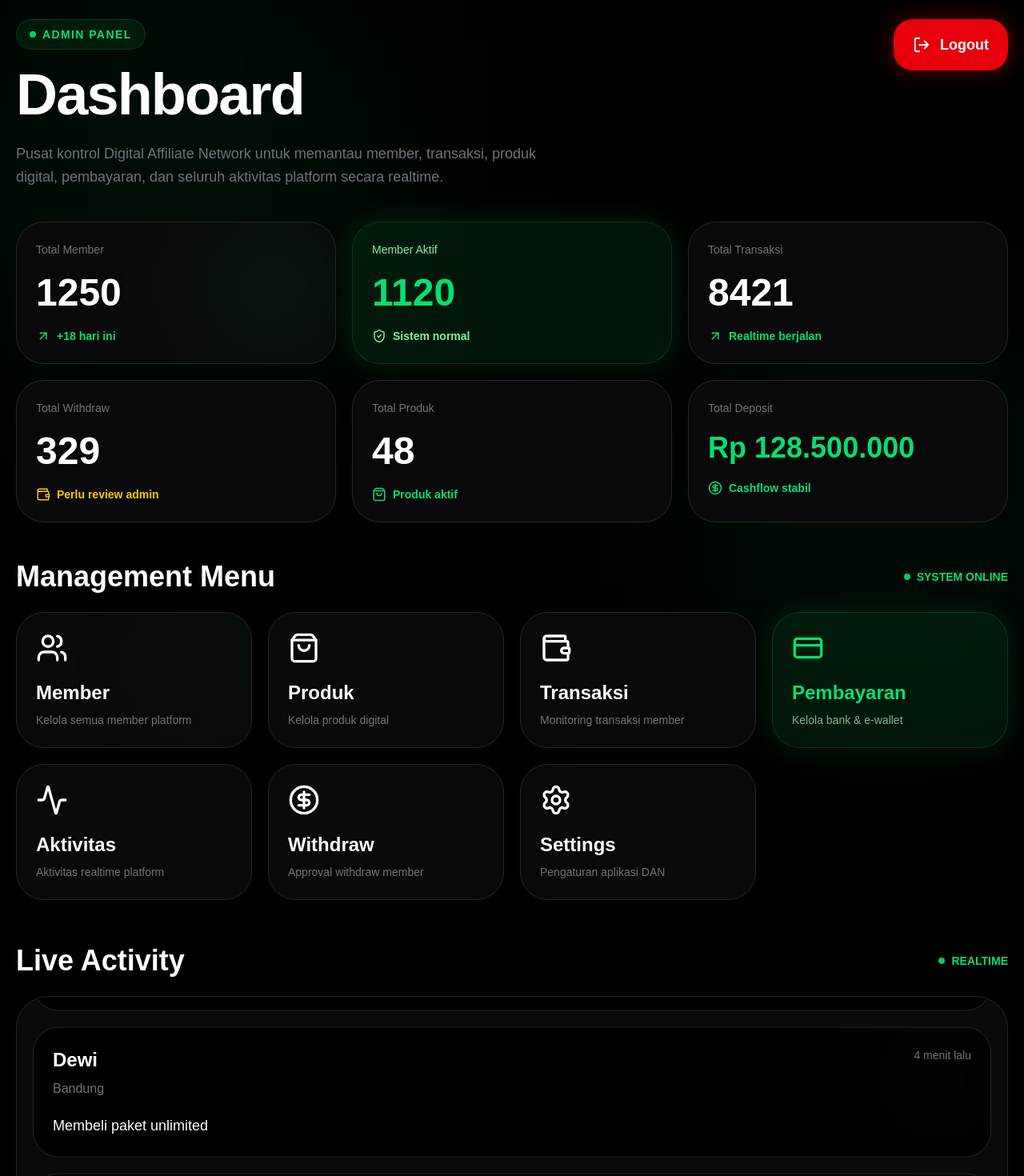
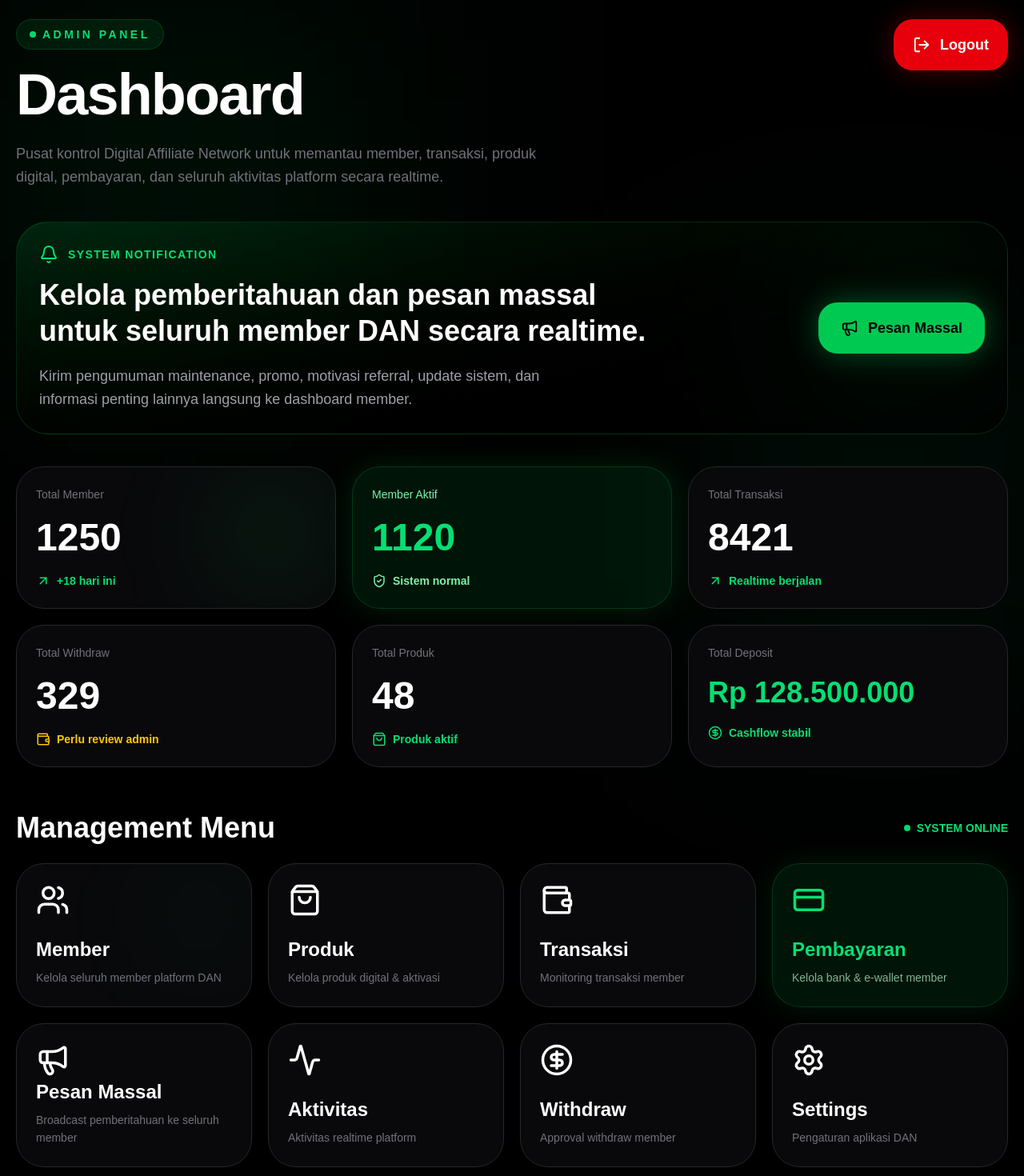
Before and after one commit to ibasnanna-sys/dan-app, a Next.js app: page /admin in a window 1280 px wide. Shown: the top 1470 px of the page at 80% size. Built offline with nearby package versions, Linux system fonts and the light colour scheme.

Commit message:
Update page.tsx

```diff
--- a/src/app/admin/page.tsx
+++ b/src/app/admin/page.tsx
@@ -12,6 +12,8 @@ import {
   ShieldCheck,
   CircleDollarSign,
   LogOut,
+  Megaphone,
+  Bell,
 } from "lucide-react";
 
 export default function AdminPage() {
@@ -79,7 +81,7 @@ export default function AdminPage() {
 
               <div className="w-2 h-2 rounded-full bg-green-400 animate-pulse"></div>
 
-              <span className="text-green-400 text-sm font-black tracking-widest">
+              <span className="text-green-400 text-sm font-black tracking-[0.25em]">
                 ADMIN PANEL
               </span>
 
@@ -95,13 +97,60 @@ export default function AdminPage() {
 
           </div>
 
-          <button className="h-16 px-6 rounded-3xl bg-red-600 hover:bg-red-500 transition flex items-center gap-3 font-black text-lg shadow-[0_0_30px_rgba(255,0,0,0.35)]">
+          <button className="h-16 px-6 rounded-3xl bg-red-600 hover:bg-red-500 transition-all duration-300 flex items-center gap-3 font-black text-lg shadow-[0_0_35px_rgba(255,0,0,0.30)]">
 
             <LogOut size={22} />
 
             Logout
 
           </button>
+
+        </div>
+
+        {/* QUICK ALERT */}
+        <div className="relative overflow-hidden rounded-[40px] border border-green-500/20 bg-gradient-to-br from-green-500/15 to-black mt-10 p-7">
+
+          <div className="absolute top-0 right-0 w-56 h-56 bg-green-500/10 blur-[120px] rounded-full"></div>
+
+          <div className="relative z-10 flex flex-col lg:flex-row lg:items-center lg:justify-between gap-6">
+
+            <div>
+
+              <div className="flex items-center gap-3 mb-4">
+
+                <Bell
+                  size={24}
+                  className="text-green-400"
+                />
+
+                <span className="text-green-400 font-black tracking-widest text-sm">
+                  SYSTEM NOTIFICATION
+                </span>
+
+              </div>
+
+              <h2 className="text-3xl md:text-4xl font-black leading-tight max-w-3xl">
+                Kelola pemberitahuan dan pesan massal untuk seluruh member DAN secara realtime.
+              </h2>
+
+              <p className="text-zinc-400 mt-5 text-lg leading-relaxed max-w-2xl">
+                Kirim pengumuman maintenance, promo, motivasi referral, update sistem, dan informasi penting lainnya langsung ke dashboard member.
+              </p>
+
+            </div>
+
+            <Link
+              href="/admin/announcements"
+              className="h-16 px-7 rounded-3xl bg-green-500 hover:bg-green-400 transition-all duration-300 text-black font-black text-lg flex items-center justify-center gap-3 shadow-[0_0_40px_rgba(0,255,120,0.30)] whitespace-nowrap"
+            >
+
+              <Megaphone size={22} />
+
+              Pesan Massal
+
+            </Link>
+
+          </div>
 
         </div>
 
@@ -272,7 +321,7 @@ export default function AdminPage() {
         </div>
 
         {/* MENU */}
-        <div className="mt-12">
+        <div className="mt-14">
 
           <div className="flex items-center justify-between mb-6">
 
@@ -296,7 +345,7 @@ export default function AdminPage() {
 
             <Link
               href="/admin/members"
-              className="group relative overflow-hidden rounded-[35px] border border-zinc-800 bg-zinc-950 min-h-[170px] p-6 hover:border-green-500 transition"
+              className="group relative overflow-hidden rounded-[35px] border border-zinc-800 bg-zinc-950 min-h-[180px] p-6 hover:border-green-500 transition-all duration-300"
             >
 
               <div className="absolute top-0 right-0 w-32 h-32 bg-green-500/5 blur-3xl rounded-full"></div>
@@ -304,7 +353,7 @@ export default function AdminPage() {
               <div className="relative z-10 flex flex-col justify-between h-full">
 
                 <Users
-                  size={40}
+                  size={42}
                   className="text-white"
                 />
 
@@ -314,8 +363,8 @@ export default function AdminPage() {
                     Member
                   </h3>
 
-                  <p className="text-zinc-500 text-sm mt-2">
-                    Kelola semua member platform
+                  <p className="text-zinc-500 text-sm mt-2 leading-relaxed">
+                    Kelola seluruh member platform DAN
                   </p>
 
                 </div>
@@ -326,13 +375,13 @@ export default function AdminPage() {
 
             <Link
               href="/admin/products"
-              className="group relative overflow-hidden rounded-[35px] border border-zinc-800 bg-zinc-950 min-h-[170px] p-6 hover:border-green-500 transition"
+              className="group relative overflow-hidden rounded-[35px] border border-zinc-800 bg-zinc-950 min-h-[180px] p-6 hover:border-green-500 transition-all duration-300"
             >
 
               <div className="relative z-10 flex flex-col justify-between h-full">
 
                 <ShoppingBag
-                  size={40}
+                  size={42}
                   className="text-white"
                 />
 
@@ -342,8 +391,8 @@ export default function AdminPage() {
                     Produk
                   </h3>
 
-                  <p className="text-zinc-500 text-sm mt-2">
-                    Kelola produk digital
+                  <p className="text-zinc-500 text-sm mt-2 leading-relaxed">
+                    Kelola produk digital & aktivasi
                   </p>
 
                 </div>
@@ -354,13 +403,13 @@ export default function AdminPage() {
 
             <Link
               href="/admin/transactions"
-              className="group relative overflow-hidden rounded-[35px] border border-zinc-800 bg-zinc-950 min-h-[170px] p-6 hover:border-green-500 transition"
+              className="group relative overflow-hidden rounded-[35px] border border-zinc-800 bg-zinc-950 min-h-[180px] p-6 hover:border-green-500 transition-all duration-300"
             >
 
               <div className="relative z-10 flex flex-col justify-between h-full">
 
                 <Wallet
-                  size={40}
+                  size={42}
                   className="text-white"
                 />
 
@@ -370,7 +419,7 @@ export default function AdminPage() {
                     Transaksi
                   </h3>
 
-                  <p className="text-zinc-500 text-sm mt-2">
+                  <p className="text-zinc-500 text-sm mt-2 leading-relaxed">
                     Monitoring transaksi member
                   </p>
 
@@ -382,13 +431,13 @@ export default function AdminPage() {
 
             <Link
               href="/admin/payment"
-              className="group relative overflow-hidden rounded-[35px] border border-green-500/20 bg-green-500/10 min-h-[170px] p-6 shadow-[0_0_40px_rgba(0,255,100,0.10)]"
+              className="group relative overflow-hidden rounded-[35px] border border-green-500/20 bg-green-500/10 min-h-[180px] p-6 shadow-[0_0_40px_rgba(0,255,100,0.10)]"
             >
 
               <div className="relative z-10 flex flex-col justify-between h-full">
 
                 <CreditCard
-                  size={40}
+                  size={42}
                   className="text-green-400"
                 />
 
@@ -398,8 +447,36 @@ export default function AdminPage() {
                     Pembayaran
                   </h3>
 
-                  <p className="text-green-200/70 text-sm mt-2">
-                    Kelola bank & e-wallet
+                  <p className="text-green-200/70 text-sm mt-2 leading-relaxed">
+                    Kelola bank & e-wallet member
+                  </p>
+
+                </div>
+
+              </div>
+
+            </Link>
+
+            <Link
+              href="/admin/announcements"
+              className="group relative overflow-hidden rounded-[35px] border border-zinc-800 bg-zinc-950 min-h-[180px] p-6 hover:border-green-500 transition-all duration-300"
+            >
+
+              <div className="relative z-10 flex flex-col justify-between h-full">
+
+                <Megaphone
+                  size={42}
+                  className="text-white"
+                />
+
+                <div>
+
+                  <h3 className="text-2xl font-black">
+                    Pesan Massal
+                  </h3>
+
+                  <p className="text-zinc-500 text-sm mt-2 leading-relaxed">
+                    Broadcast pemberitahuan ke seluruh member
                   </p>
 
                 </div>
@@ -410,13 +487,13 @@ export default function AdminPage() {
 
             <Link
               href="/admin/activity"
-              className="group relative overflow-hidden rounded-[35px] border border-zinc-800 bg-zinc-950 min-h-[170px] p-6 hover:border-green-500 transition"
+              className="group relative overflow-hidden rounded-[35px] border border-zinc-800 bg-zinc-950 min-h-[180px] p-6 hover:border-green-500 transition-all duration-300"
             >
 
               <div className="relative z-10 flex flex-col justify-between h-full">
 
                 <Activity
-                  size={40}
+                  size={42}
                   className="text-white"
                 />
 
@@ -426,7 +503,7 @@ export default function AdminPage() {
                     Aktivitas
                   </h3>
 
-                  <p className="text-zinc-500 text-sm mt-2">
+                  <p className="text-zinc-500 text-sm mt-2 leading-relaxed">
                     Aktivitas realtime platform
                   </p>
 
@@ -438,13 +515,13 @@ export default function AdminPage() {
 
             <Link
               href="/admin/withdraw"
-              className="group relative overflow-hidden rounded-[35px] border border-zinc-800 bg-zinc-950 min-h-[170px] p-6 hover:border-green-500 transition"
+              className="group relative overflow-hidden rounded-[35px] border border-zinc-800 bg-zinc-950 min-h-[180px] p-6 hover:border-green-500 transition-all duration-300"
             >
 
               <div className="relative z-10 flex flex-col justify-between h-full">
 
                 <CircleDollarSign
-                  size={40}
+                  size={42}
                   className="text-white"
                 />
 
@@ -454,7 +531,7 @@ export default function AdminPage() {
                     Withdraw
                   </h3>
 
-                  <p className="text-zinc-500 text-sm mt-2">
+                  <p className="text-zinc-500 text-sm mt-2 leading-relaxed">
                     Approval withdraw member
                   </p>
 
@@ -466,13 +543,13 @@ export default function AdminPage() {
 
             <Link
               href="/admin/settings"
-              className="group relative overflow-hidden rounded-[35px] border border-zinc-800 bg-zinc-950 min-h-[170px] p-6 hover:border-green-500 transition"
+              className="group relative overflow-hidden rounded-[35px] border border-zinc-800 bg-zinc-950 min-h-[180px] p-6 hover:border-green-500 transition-all duration-300"
             >
 
               <div className="relative z-10 flex flex-col justify-between h-full">
 
                 <Settings
-                  size={40}
+                  size={42}
                   className="text-white"
                 />
 
@@ -482,7 +559,7 @@ export default function AdminPage() {
                     Settings
                   </h3>
 
-                  <p className="text-zinc-500 text-sm mt-2">
+                  <p className="text-zinc-500 text-sm mt-2 leading-relaxed">
                     Pengaturan aplikasi DAN
                   </p>
 
```
